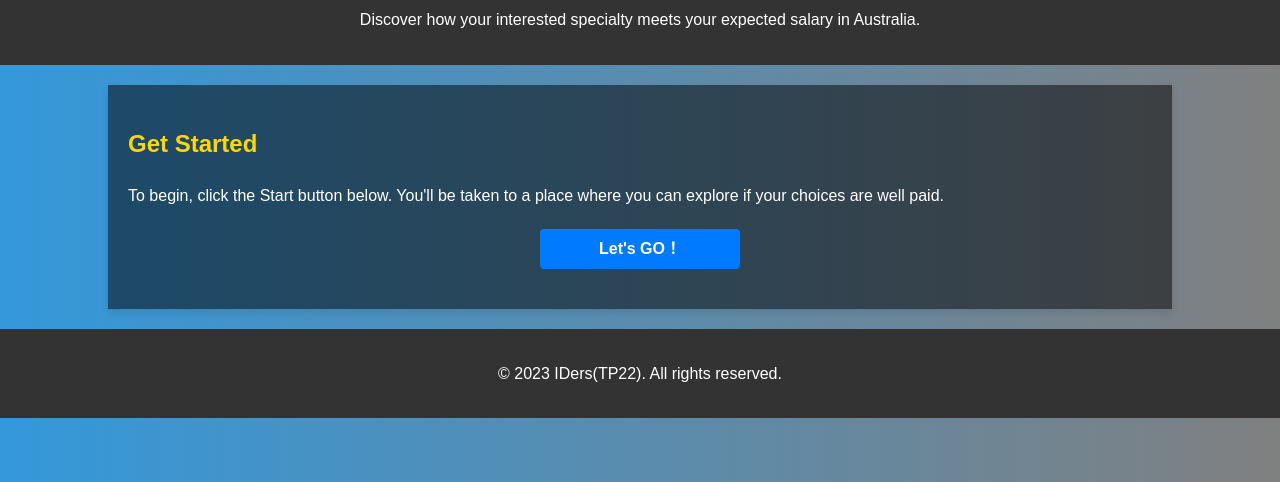
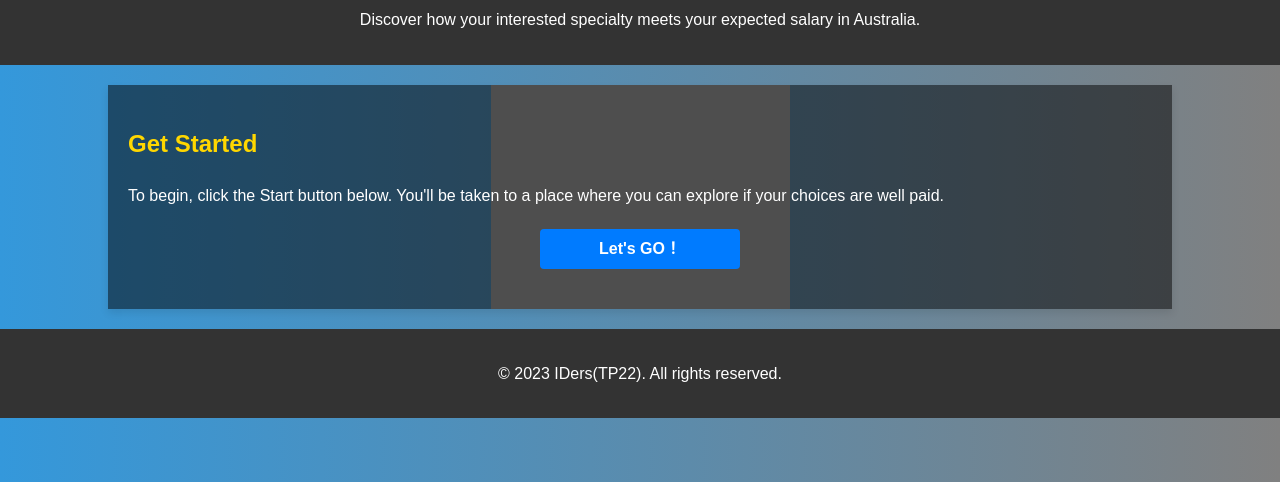
Before and after one commit to baogaichen/XSalaryWeb, a website: page index.html in a window 1280 px wide. Shown: the part 318-800 px from the top of the page. Drawn offline with Linux system fonts and the light colour scheme; the site is published under a folder, as on GitHub Pages, so addresses that start at the root find nothing.

Commit message:
Update styles.css

```diff
--- a/css/styles.css
+++ b/css/styles.css
@@ -93,7 +93,7 @@ body {
 }
 
 main {
-    background-image: url(/Images/MainBG.jpg);
+    background-image: url(../Images/MainBG.jpg);
     background-size: cover;
     background-size: contain;
     background-repeat: no-repeat;
```
